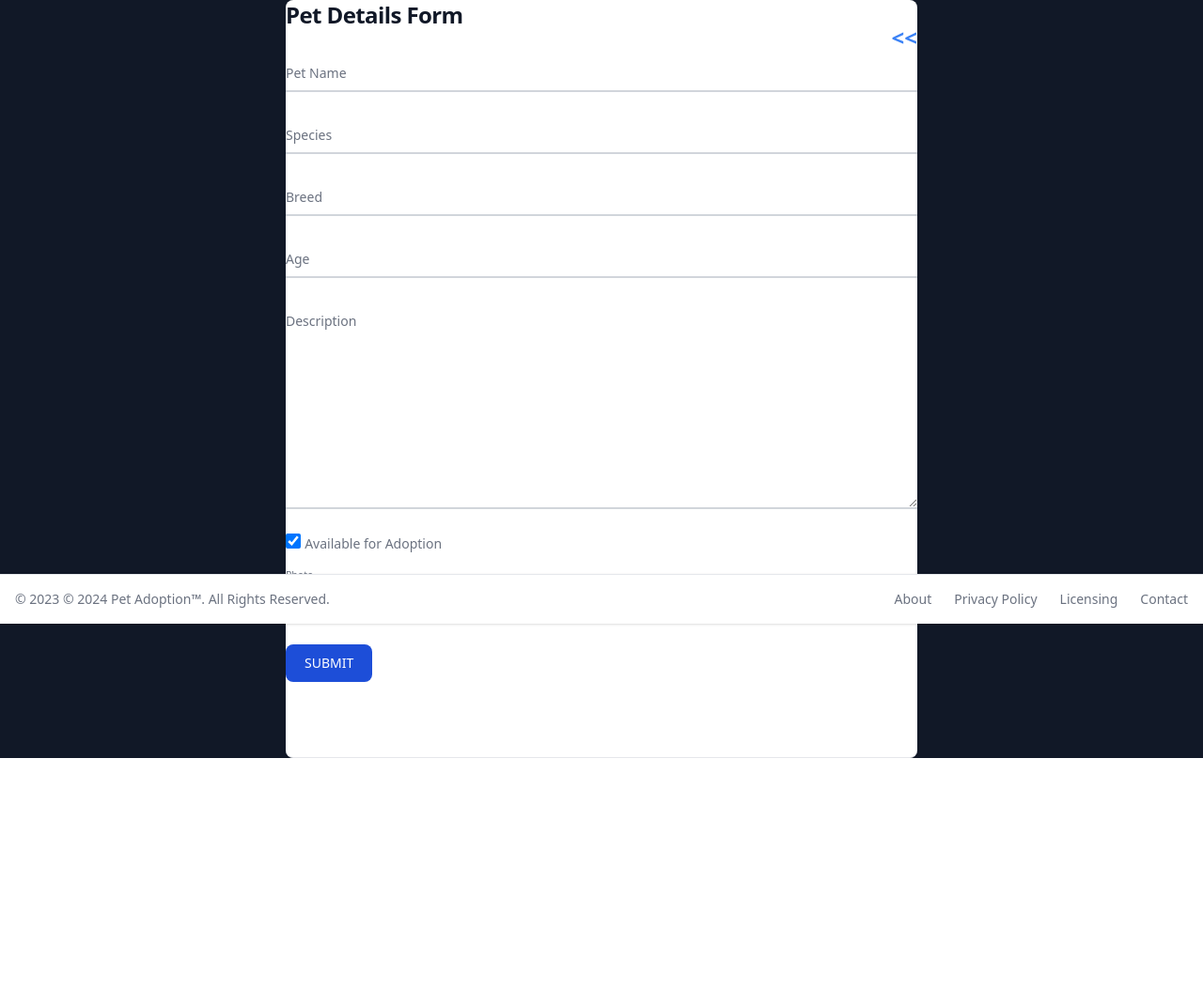
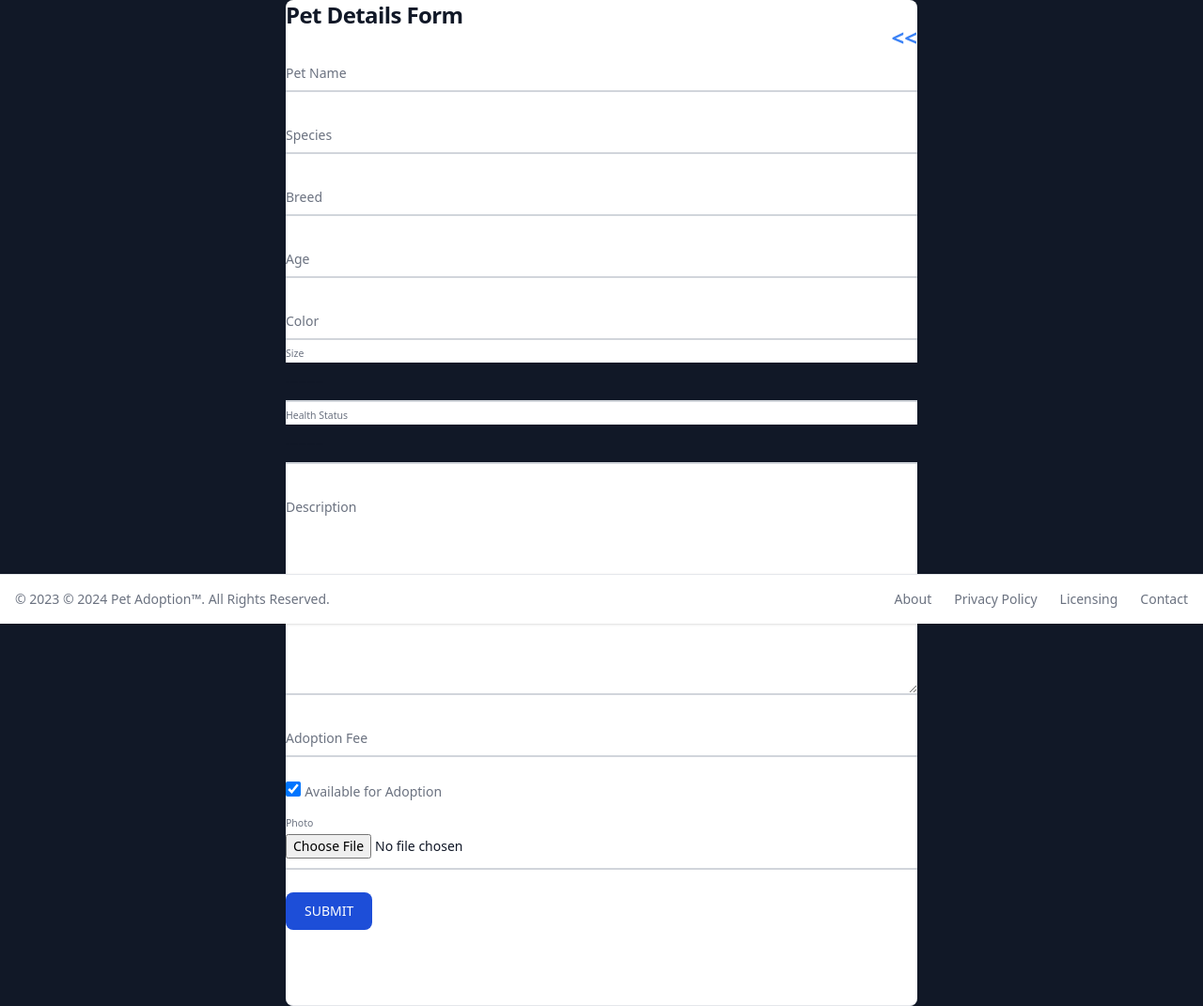
Before and after one commit to minkxz32/DjangoProject, a Django app: page /adoption/create/ in a window 1280 px wide. Shown: the part 136-1207 px from the top of the page at 94% size. Before the commit the page ends 943 px from the top, so only its background shows below. Run offline with Django 5.2, Linux system fonts and the light colour scheme; a user stored in the database is signed in; some libraries are stand-ins or nearby versions.

Commit message:
new update

```diff
--- a/PetAdoption/adoption/forms.py
+++ b/PetAdoption/adoption/forms.py
@@ -2,14 +2,27 @@
 from .models import Pet
 from django.contrib.auth.models import User
 from django.contrib.auth.forms import UserCreationForm
+from django.utils import timezone
 
 class PetForm(forms.ModelForm):
     class Meta:
         model = Pet
-        fields = ['name', 'species', 'breed', 'age', 'description', 'available', 'photo']
+        fields = [
+            'name', 'species', 'breed', 'age', 'description',
+            'available', 'photo', 'color', 'size', 'health_status',
+            'posted_date', 'adoption_fee'
+        ]
         widgets = {
             'available': forms.CheckboxInput(attrs={'class': 'h-4 w-4 text-blue-600 focus:ring-blue-500 border-gray-300 rounded'}),
-        }
+            'posted_date': forms.DateInput(attrs={'type': 'date', 'class': 'block py-2.5 px-0 w-full text-sm text-gray-900 bg-transparent border-0 border-b-2 border-gray-300 appearance-none dark:text-white dark:border-gray-600 dark:focus:border-blue-500 focus:outline-none focus:ring-0 focus:border-blue-600 peer'}),
+            'adoption_fee': forms.NumberInput(attrs={'class': 'block py-2.5 px-0 w-full text-sm text-gray-900 bg-transparent border-0 border-b-2 border-gray-300 appearance-none dark:text-white dark:border-gray-600 dark:focus:border-blue-500 focus:outline-none focus:ring-0 focus:border-blue-600 peer'}),
+            'size': forms.Select(attrs={
+                    'style': ' background-color: rgb(17 24 39);'  # Set text color to black and background to red
+                }),
+            'health_status': forms.Select(attrs={
+                'style': ' background-color: rgb(17 24 39);'  # Set text color to black and background to red
+            }),
+    }
 
     def __init__(self, *args, **kwargs):
         super(PetForm, self).__init__(*args, **kwargs)
@@ -17,9 +30,11 @@
         # Apply floating label styling only to non-checkbox fields
         field_classes = 'block py-2.5 px-0 w-full text-sm text-gray-900 bg-transparent border-0 border-b-2 border-gray-300 appearance-none dark:text-white dark:border-gray-600 dark:focus:border-blue-500 focus:outline-none focus:ring-0 focus:border-blue-600 peer'
 
+        if 'instance' not in kwargs:
+            self.fields['posted_date'].initial = timezone.now().date()  # Set default to today
         for field_name, field in self.fields.items():
-            # Apply field classes to all fields except 'available'
-            if field_name != 'available':
+            # Apply field classes to all fields except 'available' and 'posted_date'
+            if field_name not in ['available', 'posted_date']:
                 field.widget.attrs.update({
                     'class': field_classes,
                     'placeholder': ' ',
--- a/PetAdoption/adoption/models.py
+++ b/PetAdoption/adoption/models.py
@@ -1,15 +1,36 @@
 from django.db import models
 from django.contrib.auth.models import User
+from django.utils import timezone
+from datetime import datetime
 
 class Pet(models.Model):
+    SIZE_CHOICES = [
+        ('small', 'Small'),
+        ('medium', 'Medium'),
+        ('large', 'Large'),
+    ]
+
+    HEALTH_STATUS_CHOICES = [
+        ('vaccinated', 'Vaccinated'),
+        ('spayed', 'Spayed'),
+        ('neutered', 'Neutered'),
+        ('medical_conditions', 'Medical Conditions'),
+    ]
+
     name = models.CharField(max_length=100)
     species = models.CharField(max_length=50)
     breed = models.CharField(max_length=50)
     age = models.PositiveIntegerField()
     description = models.TextField()
     available = models.BooleanField(default=True)
-    owner = models.ForeignKey(User, on_delete=models.CASCADE, related_name='pets', null=True)# Associate pet with a user
-    photo = models.ImageField(upload_to='pet_photos/', blank=True, null=True)  # New field for the pet photo
+    owner = models.ForeignKey(User, on_delete=models.CASCADE, related_name='pets', null=True)  # Associate pet with a user
+    photo = models.ImageField(upload_to='pet_photos/', blank=True, null=True)
+    color = models.CharField(max_length=30)  # New field for color
+    size = models.CharField(max_length=10, choices=SIZE_CHOICES)  # New field for size with dropdown options
+    health_status = models.CharField(max_length=20, choices=HEALTH_STATUS_CHOICES)  # New field for health status with dropdown options
+    posted_date = models.DateTimeField(default=datetime.now, blank=True)  # New field for posted date (auto set to current date when created)
+    adoption_fee = models.DecimalField(max_digits=8, decimal_places=2)  # New field for adoption fee
+
 
     def __str__(self):
         return self.name
--- a/PetAdoption/adoption/templates/adoption/pet_form.html
+++ b/PetAdoption/adoption/templates/adoption/pet_form.html
@@ -36,11 +36,26 @@
             {{ form.age }}
             <label for="age" class="peer-focus:font-medium absolute text-sm text-gray-500 dark:text-gray-400 duration-300 transform -translate-y-6 scale-75 top-3 -z-10 origin-[0] peer-focus:left-0 peer-focus:text-blue-600 peer-focus:dark:text-blue-500 peer-placeholder-shown:scale-100 peer-placeholder-shown:translate-y-0 peer-focus:scale-75 peer-focus:-translate-y-6">Age</label>
         </div>
-
+        <div class="relative z-0 w-full mb-5 group">
+            {{ form.color }}
+            <label for="age" class="peer-focus:font-medium absolute text-sm text-gray-500 dark:text-gray-400 duration-300 transform -translate-y-6 scale-75 top-3 -z-10 origin-[0] peer-focus:left-0 peer-focus:text-blue-600 peer-focus:dark:text-blue-500 peer-placeholder-shown:scale-100 peer-placeholder-shown:translate-y-0 peer-focus:scale-75 peer-focus:-translate-y-6">Color</label>
+        </div>
+        <div class="relative z-0 w-full mb-5 group">
+            {{ form.size }}
+            <label for="age" class="peer-focus:font-medium absolute text-sm text-gray-500 dark:text-gray-400 duration-300 transform -translate-y-6 scale-75 top-1 -z-10 origin-[0] peer-focus:left-0 peer-focus:text-blue-600 peer-focus:dark:text-blue-500 peer-placeholder-shown:scale-100 peer-placeholder-shown:translate-y-0 peer-focus:scale-75 peer-focus:-translate-y-6">Size</label>
+        </div>
+        <div class="relative z-0 w-full mb-5 group">
+            {{ form.health_status }}
+            <label for="age" class="peer-focus:font-medium absolute text-sm text-gray-500 dark:text-gray-400 duration-300 transform -translate-y-6 scale-75 top-1 -z-10 origin-[0] peer-focus:left-0 peer-focus:text-blue-600 peer-focus:dark:text-blue-500 peer-placeholder-shown:scale-100 peer-placeholder-shown:translate-y-0 peer-focus:scale-75 peer-focus:-translate-y-6">Health Status</label>
+        </div>
         <!-- Description Field -->
         <div class="relative z-0 w-full mb-5 group">
             {{ form.description }}
             <label for="description" class="peer-focus:font-medium absolute text-sm text-gray-500 dark:text-gray-400 duration-300 transform -translate-y-6 scale-75 top-3 -z-10 origin-[0] peer-focus:left-0 peer-focus:text-blue-600 peer-focus:dark:text-blue-500 peer-placeholder-shown:scale-100 peer-placeholder-shown:translate-y-0 peer-focus:scale-75 peer-focus:-translate-y-6">Description</label>
+        </div>
+        <div class="relative z-0 w-full mb-5 group">
+            {{ form.adoption_fee }}
+            <label for="age" class="peer-focus:font-medium absolute text-sm text-gray-500 dark:text-gray-400 duration-300 transform -translate-y-6 scale-75 top-3 -z-10 origin-[0] peer-focus:left-0 peer-focus:text-blue-600 peer-focus:dark:text-blue-500 peer-placeholder-shown:scale-100 peer-placeholder-shown:translate-y-0 peer-focus:scale-75 peer-focus:-translate-y-6">Adoption Fee</label>
         </div>
 
         <!-- Available Field -->
--- a/PetAdoption/adoption/views.py
+++ b/PetAdoption/adoption/views.py
@@ -18,15 +18,19 @@
 @login_required
 def pet_create(request):
     if request.method == "POST":
-        form = PetForm(request.POST, request.FILES)  # Include request.FILES
+        form = PetForm(request.POST, request.FILES)  # Include request.FILES to handle file uploads
         if form.is_valid():
             pet = form.save(commit=False)
             pet.owner = request.user  # Set the pet's owner to the logged-in user
             pet.save()
-            return redirect('pet_list')
+            return redirect('pet_list')  # Redirect to the pet list page after saving
+        else:
+            print(form.errors)  # Debug: print form errors to console
     else:
-        form = PetForm()
-    return render(request, 'adoption/pet_form.html', {'form': form})
+        form = PetForm()  # Initialize a blank form for GET requests
+
+    return render(request, 'adoption/pet_form.html', {'form': form})  # Render the pet form template
+
 
 @login_required
 def pet_update(request, pet_id):
```
Also changed, not shown: PetAdoption/PetAdoption/settings.py (+21 -2 lines), PetAdoption/adoption/migrations/0004_pet_adoption_fee_pet_color_pet_health_status_and_more.py (added), PetAdoption/adoption/migrations/0005_alter_pet_posted_date.py (added), PetAdoption/adoption/migrations/0006_alter_pet_posted_date.py (added), PetAdoption/adoption/migrations/0007_alter_pet_posted_date.py (added), PetAdoption/db.sqlite3, PetAdoption/media/pet_photos/Animal_Adoption_1_iYLvwPs.png (added), PetAdoption/media/pet_photos/bulldog_1xhROZz.jfif (added), PetAdoption/media/pet_photos/bulldog_25GEpd1.jfif (added), PetAdoption/media/pet_photos/bulldog_3q3lel6.jfif (added), PetAdoption/media/pet_photos/bulldog_5kxToFN.jfif (added), PetAdoption/media/pet_photos/bulldog_7t8jTks.jfif (added), PetAdoption/media/pet_photos/bulldog_zQ6KKaL.jfif (added), README.txt, 1 more files.
